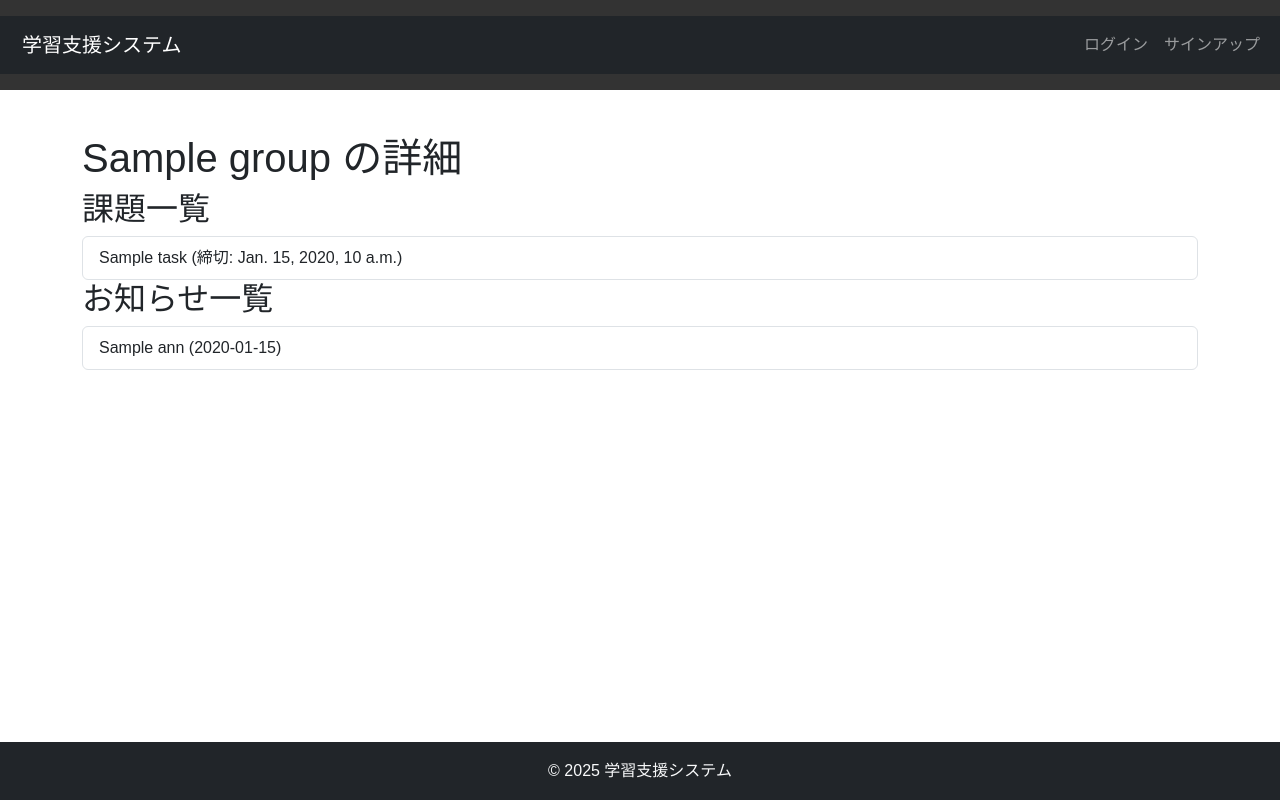
After one commit to reodive/school_system, a Django app: template templates/group_detail.html in a window 1280 px wide. The commit adds this page. Run offline with Django 4.2, Linux system fonts and the light colour scheme; the template is opened without the code that fills it: most values are stand-ins (such as "Sample title", 1, 10 or a date in 2020).

Commit message:
ver 1.02

```diff
--- a/tasks/templates/tasks/list.html
+++ b/tasks/templates/tasks/list.html
@@ -35,3 +35,8 @@
 </table>
 
 {% endblock %}
+
+endblock polusitona
+[ count if * for task
+
+<div> task lisitowh listnw</div>]
--- a/templates/base.html
+++ b/templates/base.html
@@ -5,22 +5,46 @@
     <meta charset="UTF-8">
     <meta name="viewport" content="width=device-width, initial-scale=1.0">
     <title>{% block title %}学習支援システム{% endblock %}</title>
+    <!-- Bootstrap CSS CDN (v5.3) -->
     <link rel="stylesheet" href="https://cdn.jsdelivr.net/npm/bootstrap@5.3.0/dist/css/bootstrap.min.css">
+    <!-- 独自のスタイルシート -->
     <link rel="stylesheet" href="{% static 'css/style.css' %}">
 </head>
 <body>
     <header>
         <nav class="navbar navbar-expand-lg navbar-dark bg-dark">
             <div class="container-fluid">
-                <a class="navbar-brand" href="{% url 'home' %}">ホーム</a>
-                <button class="navbar-toggler" type="button" data-bs-toggle="collapse" data-bs-target="#navbarNav" aria-controls="navbarNav" aria-expanded="false" aria-label="Toggle navigation">
+                <a class="navbar-brand" href="{% url 'home' %}">学習支援システム</a>
+                <button class="navbar-toggler" type="button" data-bs-toggle="collapse" data-bs-target="#navbarSupportedContent"
+                        aria-controls="navbarSupportedContent" aria-expanded="false" aria-label="Toggle navigation">
                     <span class="navbar-toggler-icon"></span>
                 </button>
-                <div class="collapse navbar-collapse" id="navbarNav">
-                    <ul class="navbar-nav">
-                        <li class="nav-item">
-                            <a class="nav-link" href="{% url 'task_list' %}">課題一覧</a>
-                        </li>
+                <div class="collapse navbar-collapse" id="navbarSupportedContent">
+                    <ul class="navbar-nav ms-auto mb-2 mb-lg-0">
+                        {% if user.is_authenticated %}
+                            {% if user.role == "teacher" or user.role == "admin" %}
+                                <li class="nav-item">
+                                    <a class="nav-link" href="{% url 'create_task' %}">課題作成</a>
+                                </li>
+                            {% elif user.role == "student" %}
+                                <li class="nav-item">
+                                    <a class="nav-link" href="{% url 'task_list' %}">課題提出</a>
+                                </li>
+                            {% endif %}
+                            <li class="nav-item">
+                                <a class="nav-link" href="{% url 'dashboard' %}">ダッシュボード</a>
+                            </li>
+                            <li class="nav-item">
+                                <a class="nav-link" href="{% url 'logout' %}">ログアウト</a>
+                            </li>
+                        {% else %}
+                            <li class="nav-item">
+                                <a class="nav-link" href="{% url 'login' %}">ログイン</a>
+                            </li>
+                            <li class="nav-item">
+                                <a class="nav-link" href="{% url 'signup' %}">サインアップ</a>
+                            </li>
+                        {% endif %}
                     </ul>
                 </div>
             </div>
@@ -28,11 +52,16 @@
     </header>
 
     <main class="container mt-4">
-        {% block content %}{% endblock %}  <!-- 🔥 ここを追加！ -->
+        {% block content %}
+        <!-- 各ページのコンテンツがここに入ります -->
+        {% endblock %}
     </main>
 
     <footer class="text-center py-3 bg-dark text-light">
-        &copy; 2025 学習支援システム
+        &copy; {% now "Y" %} 学習支援システム
     </footer>
+
+    <!-- Bootstrap の JS とその依存ライブラリ -->
+    <script src="https://cdn.jsdelivr.net/npm/bootstrap@5.3.0/dist/js/bootstrap.bundle.min.js"></script>
 </body>
 </html>
--- /dev/null
+++ b/templates/group_detail.html
@@ -0,0 +1,21 @@
+{% extends 'base.html' %}
+{% block title %}{{ group.name }} の詳細{% endblock %}
+{% block content %}
+  <h1>{{ group.name }} の詳細</h1>
+  <h2>課題一覧</h2>
+  <ul class="list-group">
+    {% for task in tasks %}
+      <li class="list-group-item">{{ task.title }} (締切: {{ task.due_date }})</li>
+    {% empty %}
+      <li class="list-group-item">課題はありません。</li>
+    {% endfor %}
+  </ul>
+  <h2>お知らせ一覧</h2>
+  <ul class="list-group">
+    {% for ann in announcements %}
+      <li class="list-group-item">{{ ann.title }} ({{ ann.created_at|date:"Y-m-d" }})</li>
+    {% empty %}
+      <li class="list-group-item">お知らせはありません。</li>
+    {% endfor %}
+  </ul>
+{% endblock %}
```
Also changed, not shown: school_system/urls.py (+4 -3 lines), tasks/tests.py (+17 -9 lines), tasks/urls.py (+5 -7 lines), tasks/views.py (+69 -26 lines), templates/dashboard.html (+12 -9 lines), users/decorators.py (+8 -12 lines), users/models.py (+4 -4 lines), users/urls.py (+5 -6 lines), users/views.py (+22 -0 lines), tasks/templates/tasks/create_task.html (line endings or trailing spaces).
